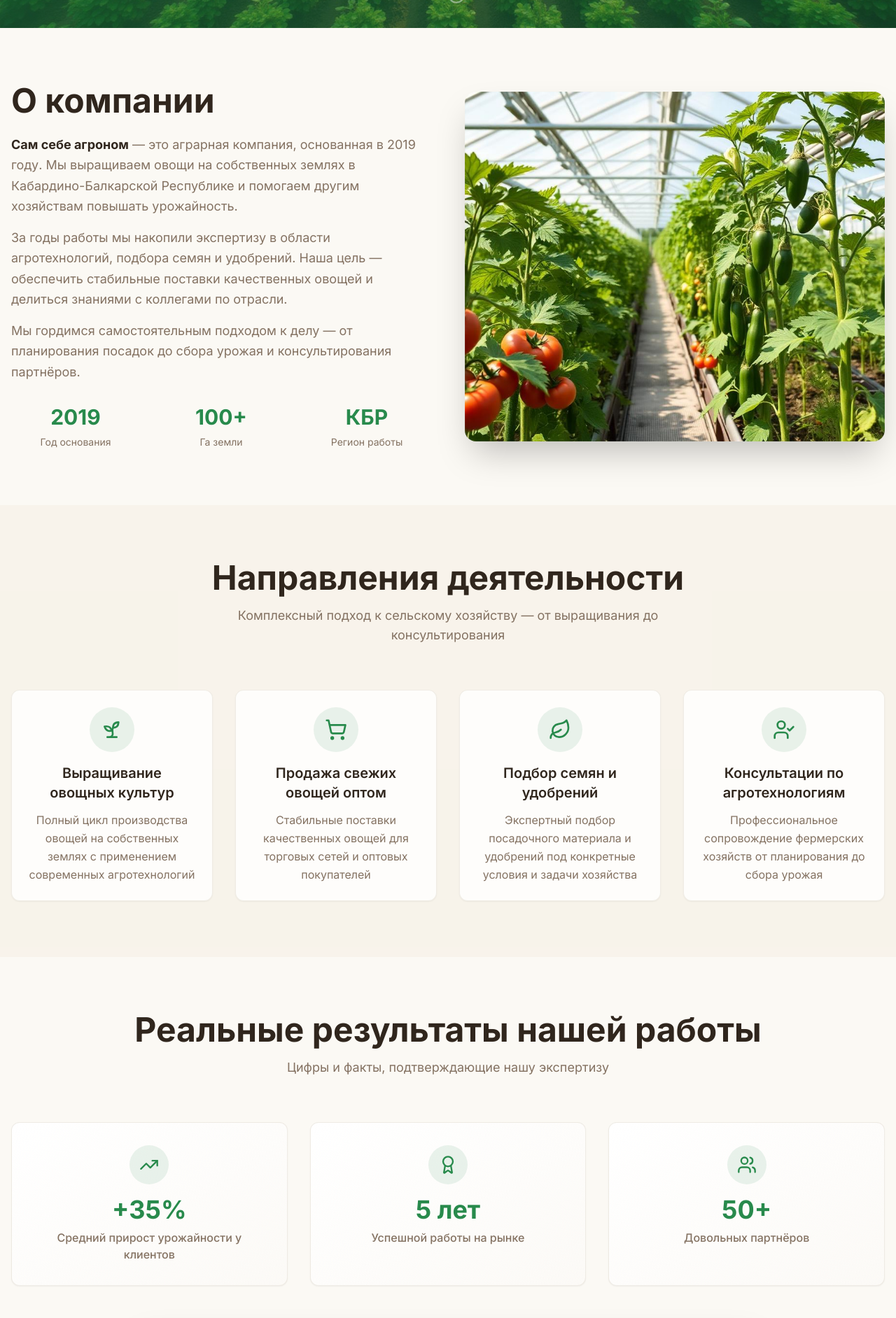
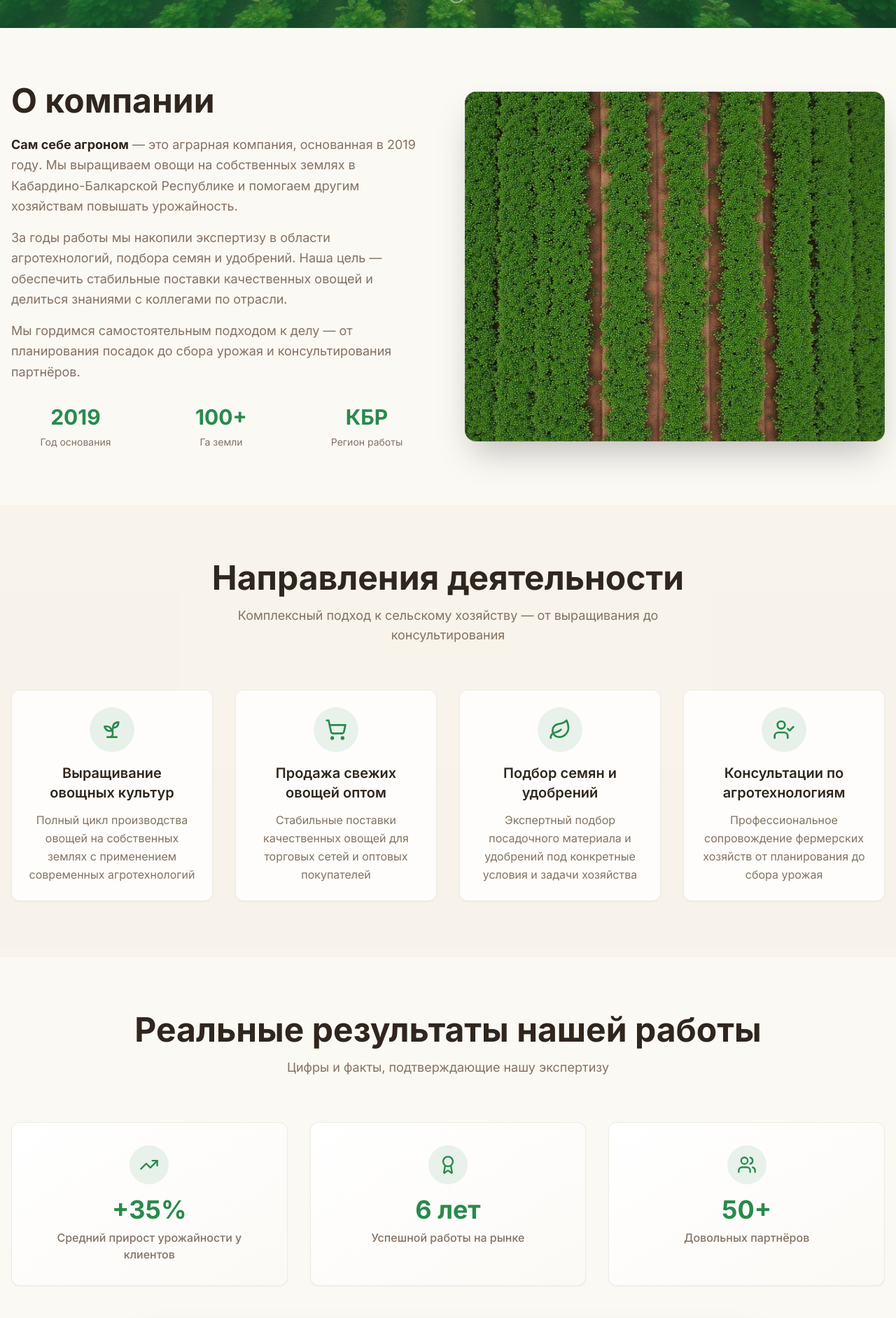
Before and after one commit to leravolk/agro-kb-self-gardener, a React (Vite) app: page / in a window 1280 px wide. Shown: the part 680-2564 px from the top of the page at 70% size. Built offline with nearby package versions, Linux system fonts and the light colour scheme; the HTML template or start-up script is replaced by a standard one.

Commit message:
Update company and expertise sections

```diff
--- a/src/components/About.tsx
+++ b/src/components/About.tsx
@@ -1,4 +1,4 @@
-import greenhouse from "@/assets/greenhouse.jpg";
+import radishField from "@/assets/radish-field.jpg";
 
 const About = () => {
   return (
@@ -44,8 +44,8 @@ const About = () => {
           </div>
           <div className="relative">
             <img
-              src={greenhouse}
-              alt="Теплицы и поля компании"
+              src={radishField}
+              alt="Поля редиски компании"
               className="rounded-2xl shadow-2xl w-full h-[500px] object-cover"
             />
             <div className="absolute inset-0 rounded-2xl ring-1 ring-inset ring-border/10" />
--- a/src/components/Expertise.tsx
+++ b/src/components/Expertise.tsx
@@ -1,6 +1,6 @@
 import { Card, CardContent } from "@/components/ui/card";
 import { TrendingUp, Award, Users } from "lucide-react";
-import vegetables from "@/assets/vegetables.jpg";
+import harvestMix from "@/assets/harvest-mix.jpg";
 
 const results = [
   {
@@ -10,7 +10,7 @@ const results = [
   },
   {
     icon: Award,
-    value: "5 лет",
+    value: "6 лет",
     label: "Успешной работы на рынке"
   },
   {
@@ -56,8 +56,8 @@ const Expertise = () => {
 
         <div className="relative rounded-2xl overflow-hidden shadow-2xl max-w-4xl mx-auto">
           <img
-            src={vegetables}
-            alt="Урожай свежих овощей"
+            src={harvestMix}
+            alt="Урожай моркови, капусты и свеклы"
             className="w-full h-[400px] object-cover"
           />
           <div className="absolute inset-0 bg-gradient-to-t from-black/60 via-transparent to-transparent flex items-end">
```
Also changed, not shown: src/assets/harvest-mix.jpg (added), src/assets/radish-field.jpg (added).
